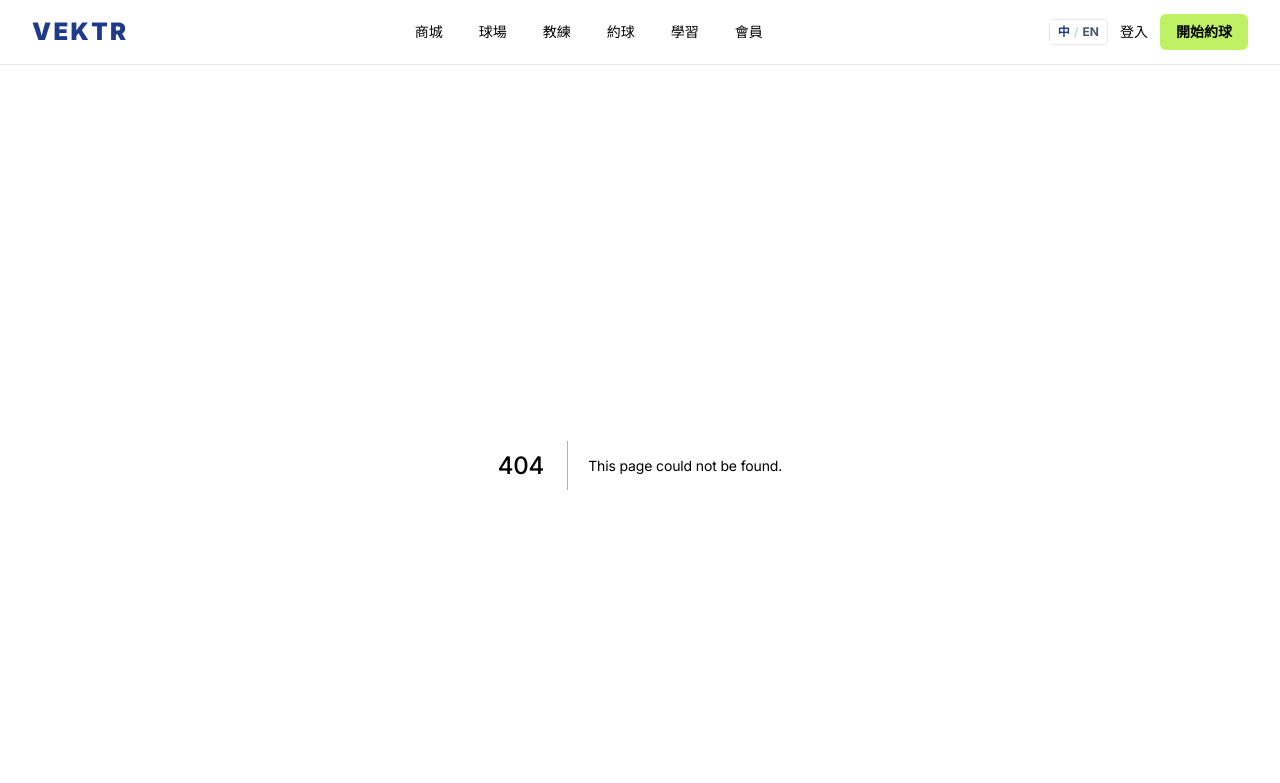
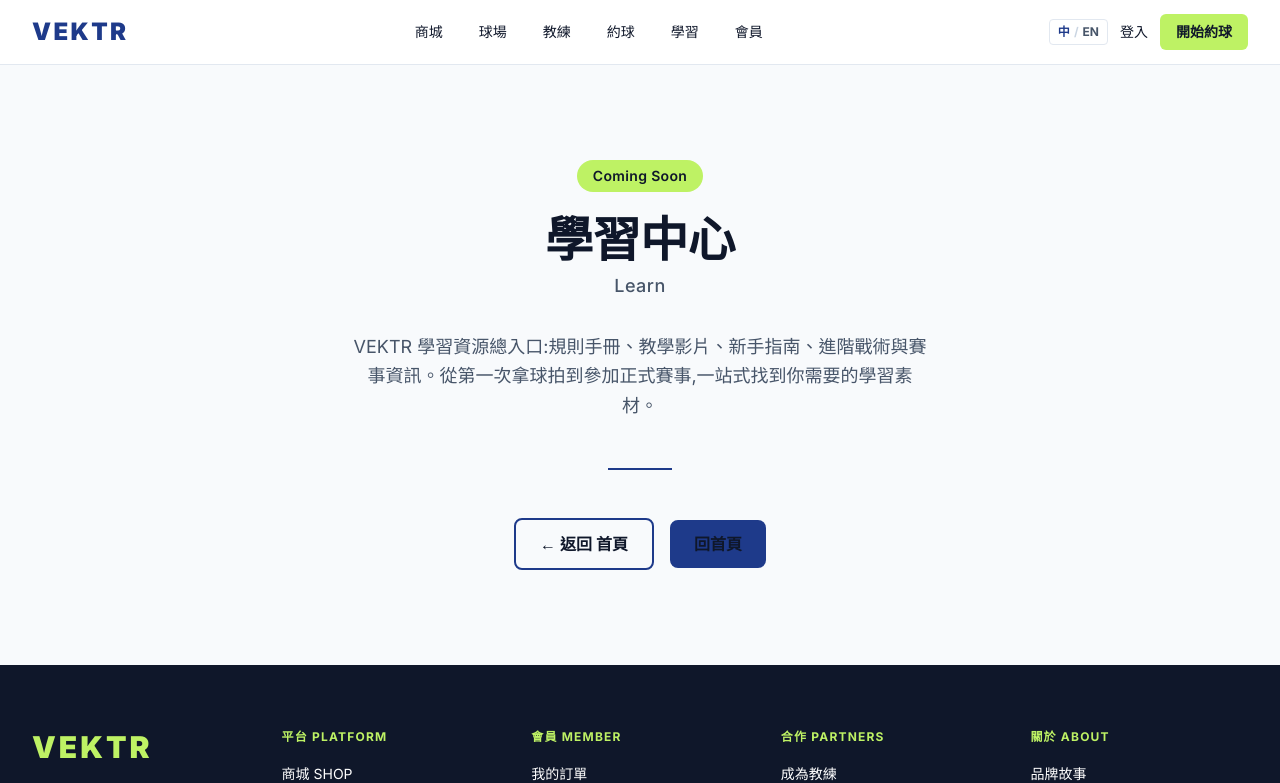
Before and after one commit to jimsshuang-code/vektr-demo, a Next.js app: page /learn in a window 1280 px wide. Before the commit this address had no page. Shown: the top 783 px of the page. Built offline with nearby package versions, Linux system fonts and the light colour scheme.

Commit message:
feat: add /learn section with 5 placeholder pages (rules, videos, guide, events)

```diff
--- /dev/null
+++ b/app/learn/events/page.tsx
@@ -0,0 +1,13 @@
+import PagePlaceholder from "@/app/components/PagePlaceholder";
+
+export default function LearnEventsPage() {
+  return (
+    <PagePlaceholder
+      title="賽事活動"
+      titleEn="Events"
+      description="全台 pickleball 賽事行事曆:公開賽、邀請賽、城市對抗賽、企業聯誼賽與青少年盃。提供報名連結、賽制說明、過往戰報與球員排名。"
+      parentPath="/learn"
+      parentLabel="學習中心"
+    />
+  );
+}
--- /dev/null
+++ b/app/learn/guide/page.tsx
@@ -0,0 +1,13 @@
+import PagePlaceholder from "@/app/components/PagePlaceholder";
+
+export default function LearnGuidePage() {
+  return (
+    <PagePlaceholder
+      title="新手指南"
+      titleEn="Beginner's Guide"
+      description="第一次接觸 pickleball?從什麼是 pickleball、需要準備什麼裝備、去哪裡找球場、怎麼找球友開始,一篇看懂從零到上場打第一場球的完整流程。"
+      parentPath="/learn"
+      parentLabel="學習中心"
+    />
+  );
+}
--- /dev/null
+++ b/app/learn/page.tsx
@@ -0,0 +1,13 @@
+import PagePlaceholder from "@/app/components/PagePlaceholder";
+
+export default function LearnPage() {
+  return (
+    <PagePlaceholder
+      title="學習中心"
+      titleEn="Learn"
+      description="VEKTR 學習資源總入口:規則手冊、教學影片、新手指南、進階戰術與賽事資訊。從第一次拿球拍到參加正式賽事,一站式找到你需要的學習素材。"
+      parentPath="/"
+      parentLabel="首頁"
+    />
+  );
+}
--- /dev/null
+++ b/app/learn/rules/page.tsx
@@ -0,0 +1,13 @@
+import PagePlaceholder from "@/app/components/PagePlaceholder";
+
+export default function LearnRulesPage() {
+  return (
+    <PagePlaceholder
+      title="規則手冊"
+      titleEn="Rules"
+      description="完整 pickleball 規則中文版,包含發球規則、得分制、無喘息區(kitchen)、雙打輪換、常見爭議判決。搭配圖解與情境影片,讓規則一看就懂。"
+      parentPath="/learn"
+      parentLabel="學習中心"
+    />
+  );
+}
--- /dev/null
+++ b/app/learn/videos/page.tsx
@@ -0,0 +1,13 @@
+import PagePlaceholder from "@/app/components/PagePlaceholder";
+
+export default function LearnVideosPage() {
+  return (
+    <PagePlaceholder
+      title="教學影片"
+      titleEn="Videos"
+      description="分級教學影片庫:基本握拍、正反手、發球、第三球、Dink、Drop、Drive、戰術走位。從入門到進階,每段影片配合動作要點解說與練習方法。"
+      parentPath="/learn"
+      parentLabel="學習中心"
+    />
+  );
+}
```
